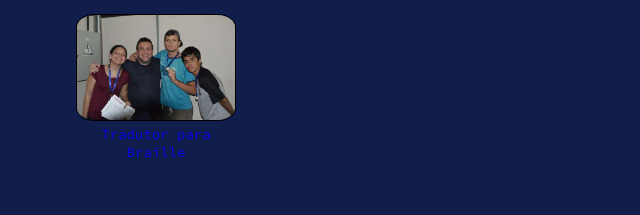
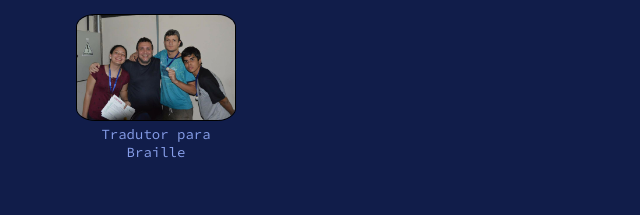
Before and after one commit to gabriel61944307/imersaoCSS, a plain HTML site: page index.html in a window 1280 px wide. Shown: the part 880-1095 px from the top of the page, without its empty margins (290-930 px from the left). Drawn offline with Linux system fonts and the light colour scheme.

Commit message:
Update estilos.css

```diff
--- a/css/estilos.css
+++ b/css/estilos.css
@@ -116,6 +116,9 @@ a:hover{
     text-align: center;
     color: whitesmoke;
 }
+.portfolio a{
+    color: #879ee9;
+}
 .img-portfolio{
     border-radius: 12%;
     border: 1px solid black;
```
